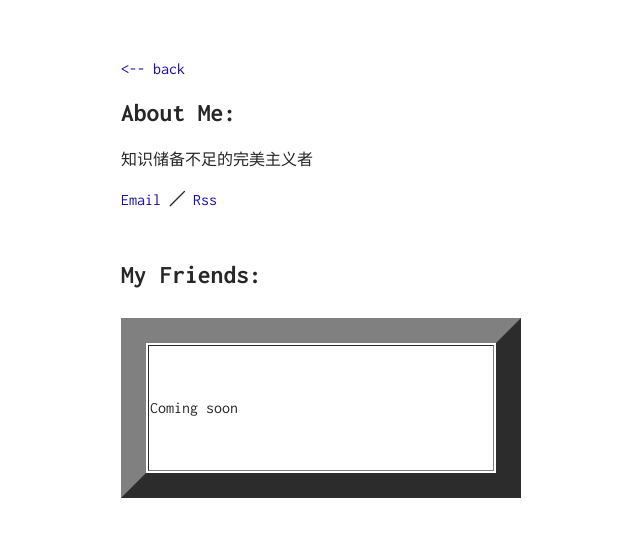
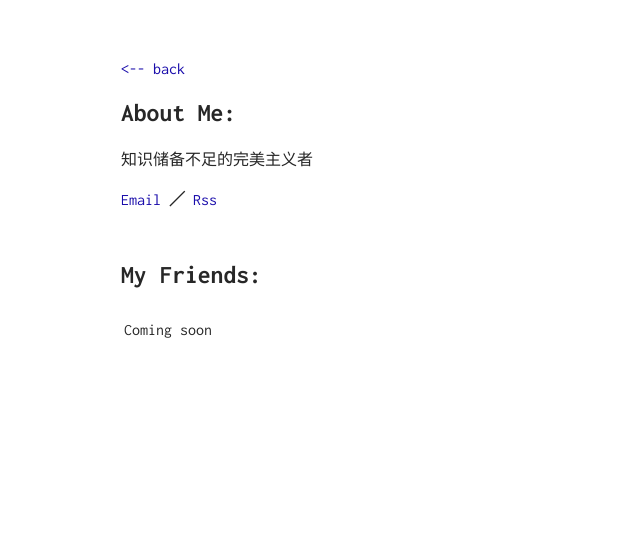
Before and after one commit to yrir/oldyuan.com, a Jekyll site: the page built from me/index.md, in a window 1280 px wide. Shown: the top 537 px of the page, without its empty margins (219-859 px from the left). Built offline with Jekyll 4.4.1, drawn with Linux system fonts in a browser that asks for light colours; Markdown is read by kramdown in place of the engine named in the settings.

Commit message:
Update about.html

```diff
--- a/_layouts/about.html
+++ b/_layouts/about.html
@@ -11,7 +11,7 @@ layout: default
 <br>
     <h1 class="about__title">My Friends:</h1>
 <br>
-<table width="400" border="25" height="180">
+<table>
 <tr>
     <td>Coming soon</td>
 </tr>
```
